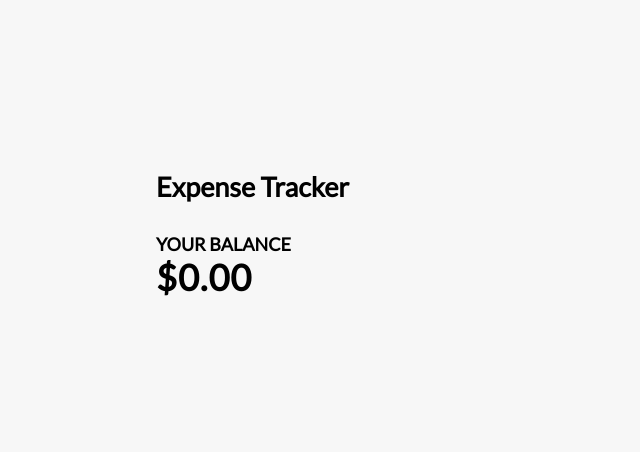
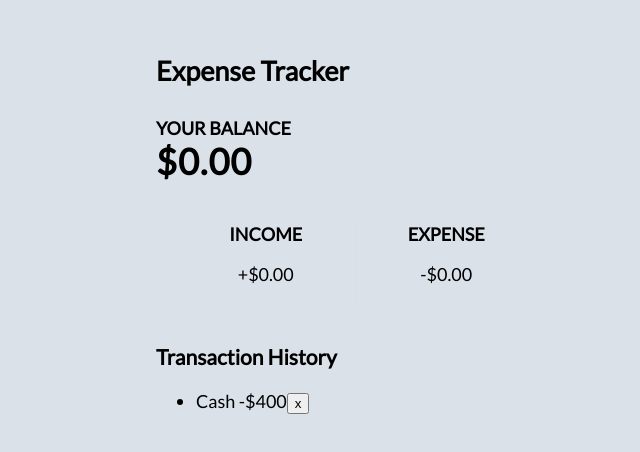
Before and after one commit to obaidahmed13/ExpenseTracker, a React (Create React App) app in the folder expense-tracker/: page / in a window 1280 px wide. Shown: the part 162-614 px from the top of the page, without its empty margins (284-924 px from the left). Built offline with nearby package versions, Linux system fonts and the light colour scheme.

Commit message:
IncomeExpense / TransactionList

```diff
--- a/expense-tracker/src/App.css
+++ b/expense-tracker/src/App.css
@@ -2,7 +2,7 @@
 
 
 body {
-  background-color: #f7f7f7;
+  background-color: rgb(218, 225, 233);
   display: flex;
   flex-direction: column;
   align-items: center;
@@ -27,3 +27,21 @@ h4 {
   margin: 0;
   text-transform: uppercase;
 }
+
+.ie-container {
+  background-color: rgb(218, 225, 233);;
+  box-shadow: var(--box-shadow);
+  padding: 20px;
+  display: flex;
+  justify-content: space-between;
+  margin: 20px 0;
+}
+
+.ie-container > div {
+  flex: 1;
+  text-align: center;
+}
+
+.ie-container > div:first-of-type {
+  border-right: 1px solid #dedede;
+}
--- a/expense-tracker/src/App.js
+++ b/expense-tracker/src/App.js
@@ -2,6 +2,8 @@
 import './App.css';
 import { Header } from './components/Header';
 import { Balance } from './components/Balance';
+import { IncomeExpenses } from './components/IncomeExpenses';
+import { TransactionList } from './components/TransactionList';
 
 function App() {
   return (
@@ -9,6 +11,8 @@ function App() {
       <Header/>
       <div className='container'>
         <Balance/>
+        <IncomeExpenses/>
+        <TransactionList/>
       </div>
     </div>
 
--- /dev/null
+++ b/expense-tracker/src/components/IncomeExpenses.js
@@ -0,0 +1,16 @@
+import React from 'react'
+
+export const IncomeExpenses = () => {
+  return (
+    <div class="ie-container">
+        <div>
+          <h4>Income</h4>
+          <p id="money-plus" class="money plus">+$0.00</p>
+        </div>
+        <div>
+          <h4>Expense</h4>
+          <p id="money-minus" class="money minus">-$0.00</p>
+        </div>
+      </div>
+  )
+}
--- /dev/null
+++ b/expense-tracker/src/components/TransactionList.js
@@ -0,0 +1,14 @@
+import React from 'react'
+
+export const TransactionList = () => {
+  return (
+    <>
+    <h3>Transaction History</h3>
+      <ul id="list" class="list">
+        <li class="minus">
+          Cash <span>-$400</span><button class="delete-btn">x</button>
+        </li>
+      </ul>
+    </>
+  )
+}
```
Also changed, not shown: expense-tracker/src/components/AddTransaction.js (added).
